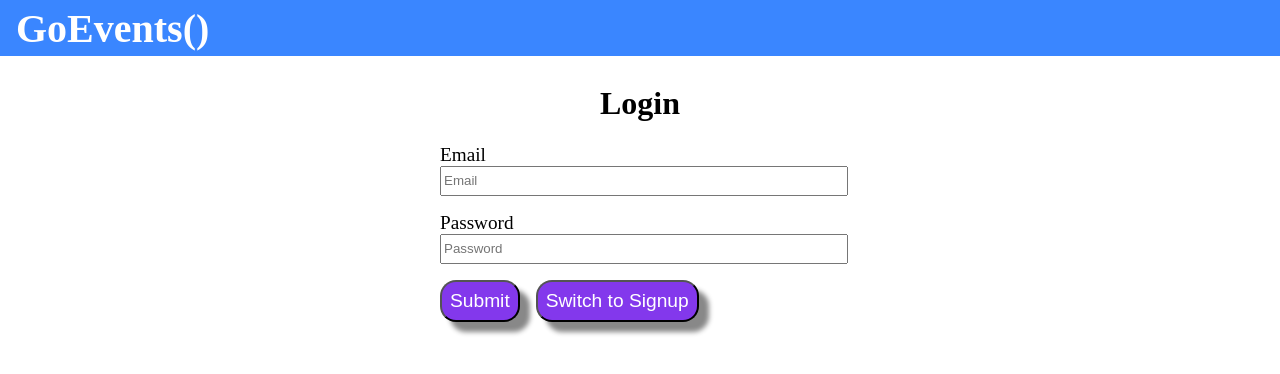
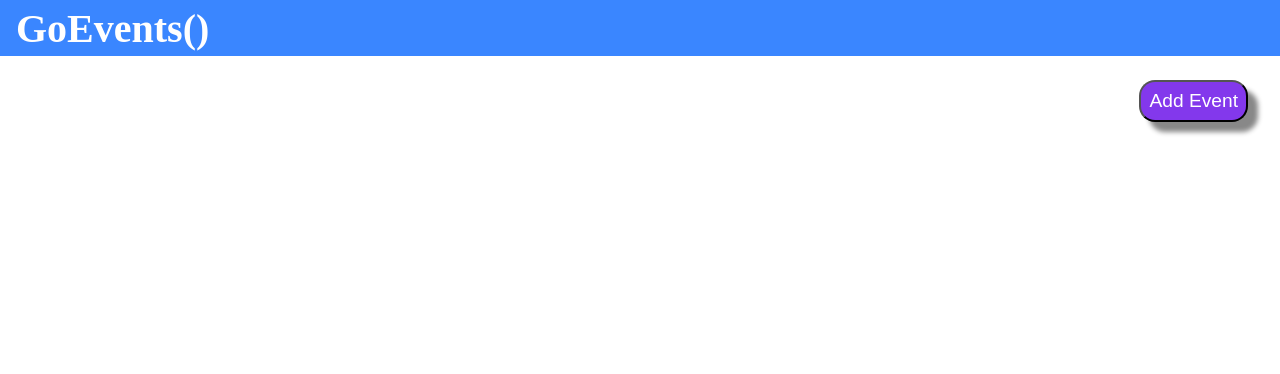
Before and after one commit to hishamss/GraphQL_Events, a React (Create React App) app in the folder client/: page /events in a window 1280 px wide. Shown: the top 374 px of the page. Built offline with nearby package versions, Linux system fonts and the light colour scheme.

Commit message:
added modal for creating events

```diff
--- a/client/src/App.js
+++ b/client/src/App.js
@@ -24,7 +24,8 @@ function App() {
             <Redirect from="/" to="/auth" exact />
           )}
           {!token && <Route exact path="/auth" component={LoginPage} />}
-          {token && <Route exact path="/events" component={EventsPage} />}
+          {/* {token && <Route exact path="/events" component={EventsPage} />} */}
+          <Route exact path="/events" component={EventsPage} />
           {token && <Route exact path="/bookings" component={BookingPage} />}
           {token ? (
             <Route path="/" component={EventsPage} />
--- /dev/null
+++ b/client/src/pages/events.css
@@ -0,0 +1,54 @@
+.eventsContainer {
+  width: 100%;
+  display: flex;
+  justify-content: flex-end;
+}
+
+#createEvent {
+  margin: 1rem;
+  background: #8338ec;
+  color: white;
+  margin-right: 1rem;
+  border-radius: 1rem;
+  box-shadow: 10px 10px 5px #888888;
+  cursor: pointer;
+  font-size: 1.2rem;
+  padding: 0.5rem;
+}
+
+.modalContainer {
+  position: fixed;
+  top: 0;
+  bottom: 0;
+  left: 0;
+  width: 100%;
+  height: 100%;
+  background-color: rgba(128, 128, 128, 0.5);
+  display: flex;
+  justify-content: center;
+  align-items: center;
+}
+
+.modal {
+  background: white;
+  width: 30%;
+}
+
+.modalHeader {
+  background: #3a86ff;
+  height: 3rem;
+}
+
+.modalHeader h1 {
+  color: white;
+  padding: 0;
+  margin: 0;
+}
+
+.hideModal {
+  display: none;
+}
+
+.showModal {
+  display: auto;
+}
--- a/client/src/pages/events.js
+++ b/client/src/pages/events.js
@@ -1,7 +1,32 @@
-import React from "react";
-
-function eventsPage() {
-  return <h1>This is Events page</h1>;
+import React, { useState } from "react";
+import "./events.css";
+function EventsPage() {
+  const [hideModal, setHideModal] = useState(true);
+  return (
+    <>
+      <div className="eventsContainer">
+        <button id="createEvent" onClick={() => setHideModal(false)}>
+          Add Event
+        </button>
+      </div>
+      <div
+        className={
+          hideModal ? "modalContainer hideModal" : " modalContainer showModal"
+        }
+      >
+        <div className="modal">
+          <div className="modalHeader">
+            <h1>Add Events</h1>
+          </div>
+          <div className="modalBody">
+            <p>content</p>
+            <button>Submit</button>
+            <button onClick={() => setHideModal(true)}>Cancel</button>
+          </div>
+        </div>
+      </div>
+    </>
+  );
 }
 
-export default eventsPage;
+export default EventsPage;
```
